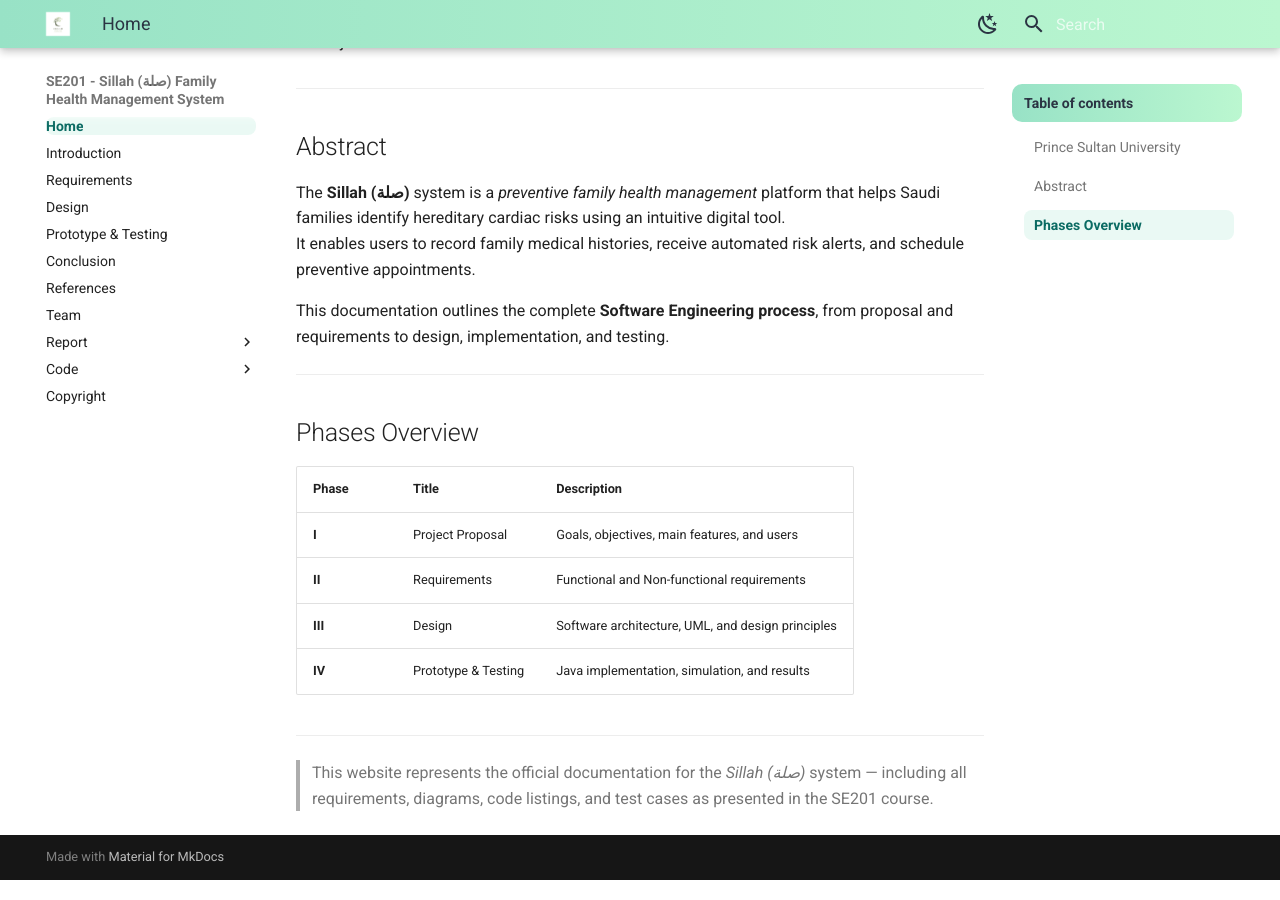
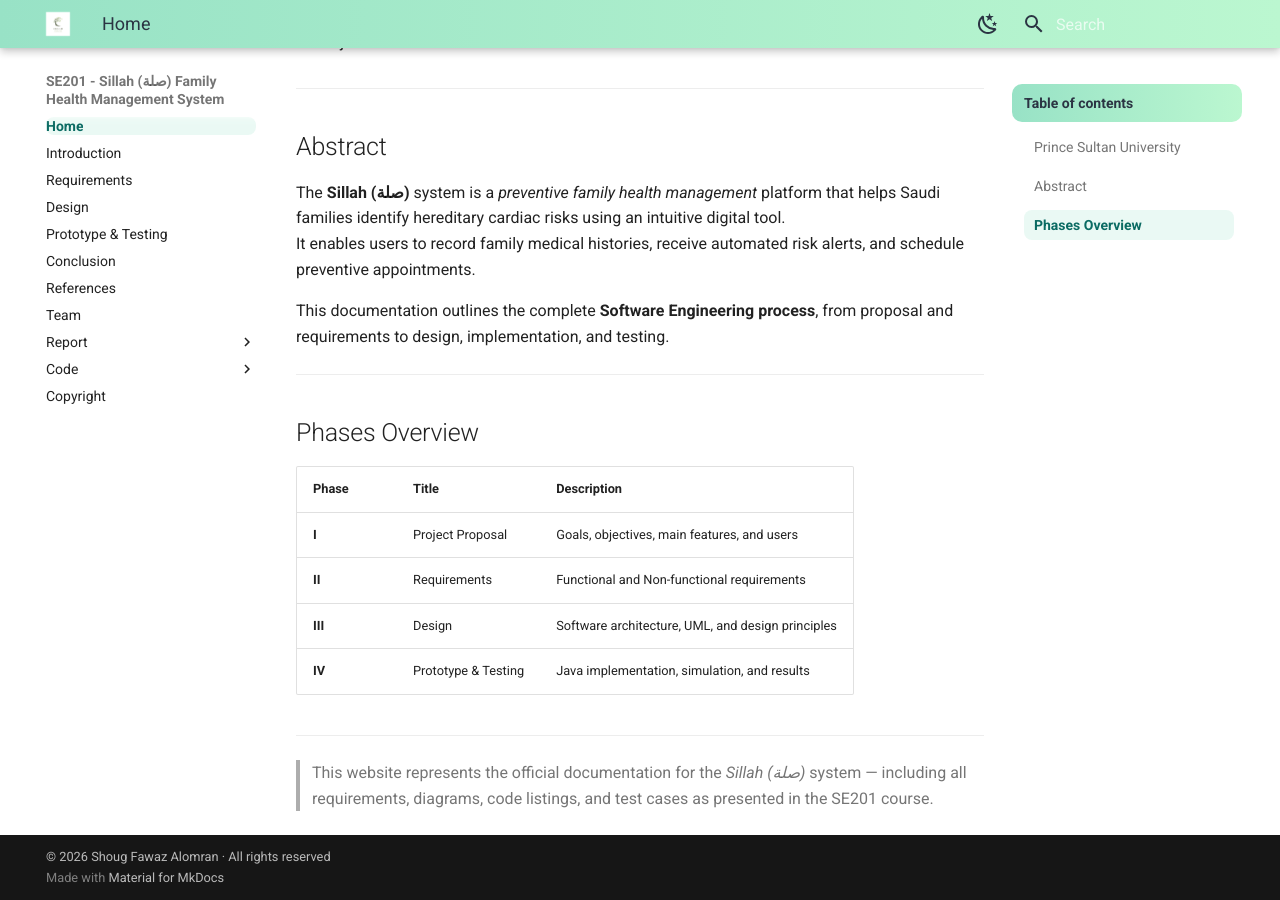
Before and after one commit to Shoug-Alomran/SE201--Sillah-Project, an MkDocs documentation site: the page built from docs/index.md, in a window 1280 px wide and 900 px high, scrolled down 1072 px. Built offline with MkDocs 1.6.1 and Material for MkDocs 9.7.7, drawn with Linux system fonts in a browser that asks for light colours.

Commit message:
Added copyright

```diff
--- a/mkdocs.yml
+++ b/mkdocs.yml
@@ -1,6 +1,8 @@
 site_name: SE201 - Sillah (صلة) Family Health Management System
 site_description: Full SE201 Software Engineering Project Documentation
 site_url: https://Sillah.Shoug-Tech.com
+copyright: © 2026 Shoug Fawaz Alomran · All rights reserved
+
 
 theme:
   name: material
```
